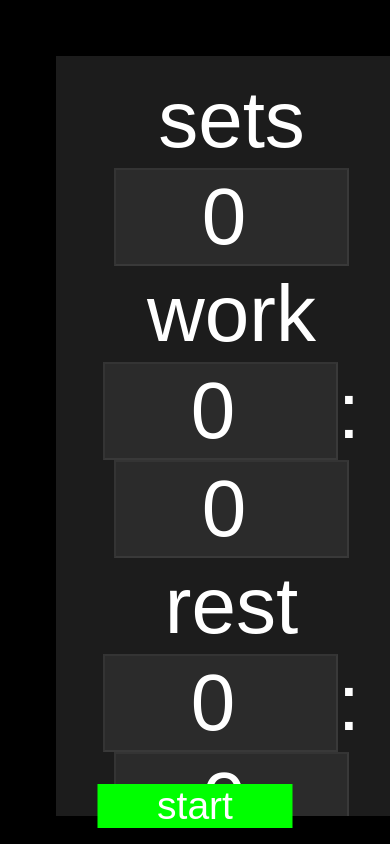
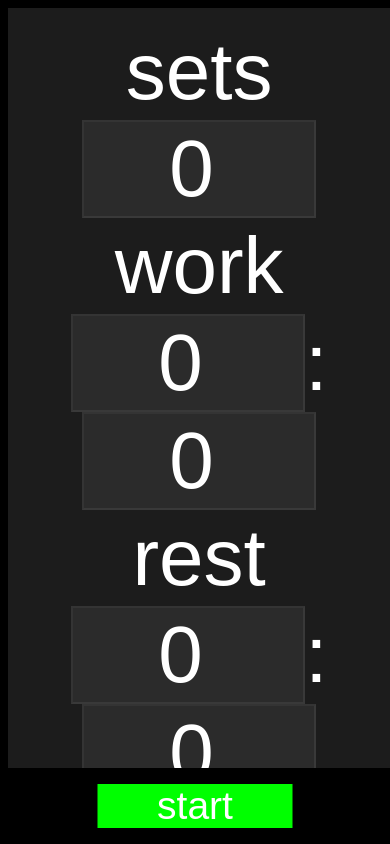
Before and after one commit to 10x-dev-wannabe/SportsTimer, a SvelteKit app: page / in a window 390 px wide. Built offline with nearby package versions, Linux system fonts and the light colour scheme.

Commit message:
fixed the menu on mobile.

```diff
--- a/src/routes/menu.svelte
+++ b/src/routes/menu.svelte
@@ -11,7 +11,7 @@
     $: work = (workMin * 60 + workSec) * 100;
 </script>
 
-<main>
+
 <div>
     <table style="margin-left:auto; margin-right:auto; margin-top:1em">
         <tr>sets</tr>
@@ -22,7 +22,6 @@
         <tr><input type="number" min=0 max="100" bind:value={restMin}>:<input type="number" min=0 max="60" bind:value={restSec}></tr>
     </table>
 </div>
-</main>
 
 <style>
     div {
@@ -37,9 +36,8 @@
 
     @media screen and (orientation:portrait) {
         div{
-            width: 90vw;
-            left: auto;
-            right: auto;
+            margin: 0;
+            width: 98vw;
         }
     }
     tr {
```
Lines whose indentation alone changed are shown as unchanged.
